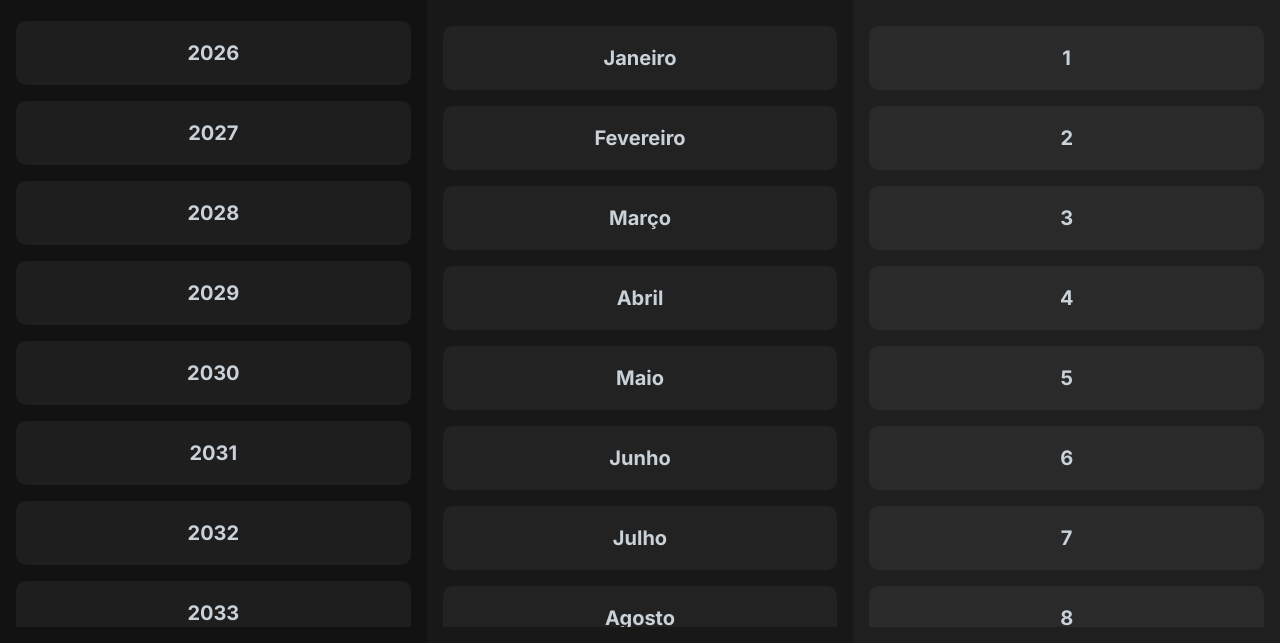
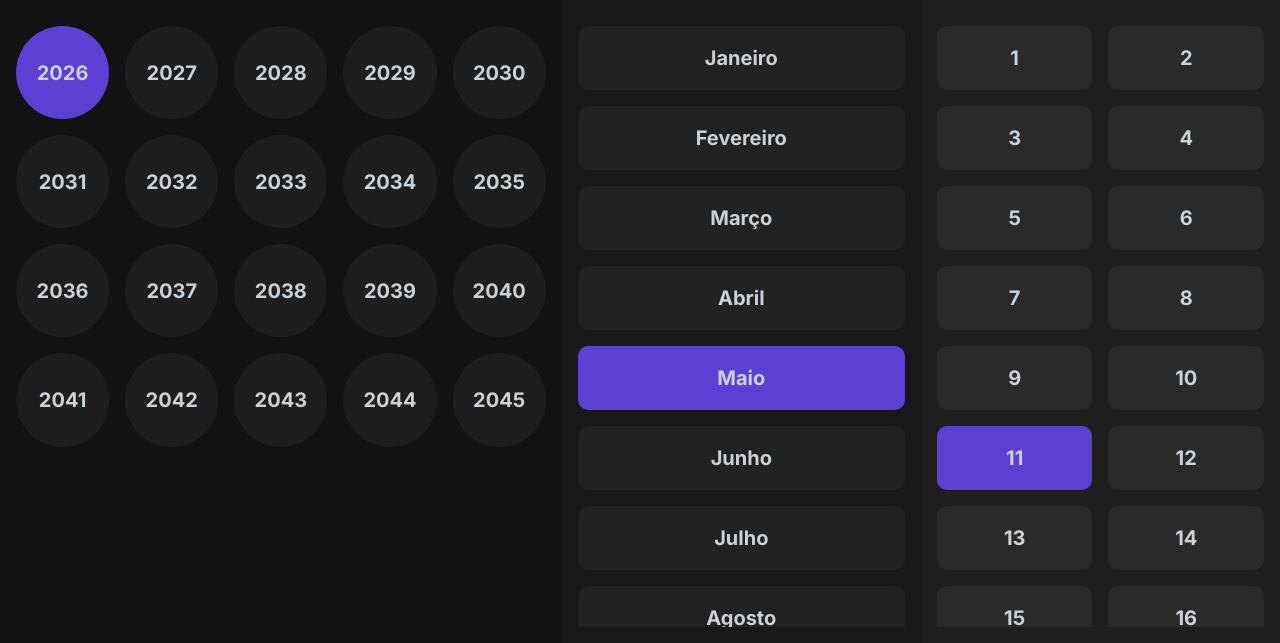
Before and after one commit to HigorMolina/Calend-rio_js, a plain HTML site: page src/index.html in a window 1280 px wide. Shown: the part 157-800 px from the top of the page. Drawn offline with Linux system fonts and the light colour scheme.

Commit message:
feat: adicionei cor quando é a data exata

```diff
--- a/src/js/components/days.js
+++ b/src/js/components/days.js
@@ -1,4 +1,6 @@
 import Dot from "./dot.js";
+
+import { getSecundaryColor } from "../utils/css.variables.js";
 
 export function DaysDots(buttonColor, buttonHover) {
   const panelDays = document.getElementById("panel-dias");
@@ -6,8 +8,8 @@ export function DaysDots(buttonColor, buttonHover) {
   const section = document.createElement("section");
 
   section.style.cssText = `
-    display: flex;
-    flex-direction: column;
+    display: grid;
+    grid-template-columns: repeat(2, 1fr);
     gap: 1em;
     overflow-y: auto;
   `;
@@ -15,8 +17,17 @@ export function DaysDots(buttonColor, buttonHover) {
   // mudar para dinamico
   const date = new Date(5, 2026, 0);
 
+  const actualDay = new Date().getDate();
+
   for (let index = 1; index <= date.getDate(); index++) {
-    const dot = Dot(index, buttonColor, buttonHover);
+    const isActive = index == actualDay;
+
+    const dot = Dot(
+      index,
+      isActive ? getSecundaryColor() : buttonColor,
+      isActive ? buttonColor : buttonHover,
+    );
+
     section.appendChild(dot);
   }
 
--- a/src/js/components/dot.js
+++ b/src/js/components/dot.js
@@ -1,10 +1,10 @@
-export default function Dot(title, buttonColor, hoverColor) {
+export default function Dot(title, buttonColor, hoverColor, circle = false) {
   // TODO: MUDAR PARA BUTTON
   const dot = document.createElement("div");
 
   dot.textContent = title;
 
-  dot.style.cssText = `
+  const baseCss = `
     display: flex;
     background-color: ${buttonColor};
     cursor: pointer;
@@ -17,6 +17,16 @@ export default function Dot(title, buttonColor, hoverColor) {
     transition: all 0.5s;
     `;
 
+  if (circle) {
+    dot.style.cssText = `
+    ${baseCss}
+    border-radius: 100%;
+    aspect-ratio: 1/1;
+    `;
+  } else {
+    dot.style.cssText = baseCss;
+  }
+
   dot.addEventListener("mouseenter", () => {
     dot.style.backgroundColor = hoverColor;
   });
--- a/src/js/components/months.js
+++ b/src/js/components/months.js
@@ -1,4 +1,6 @@
 import { getMonths } from "../features/calendar.js";
+
+import { getSecundaryColor } from "../utils/css.variables.js";
 
 import Dot from "./dot.js";
 
@@ -15,8 +17,16 @@ export function MonthsDots(buttonColor, buttonHover) {
     overflow-y: auto;
   `;
 
-  meses.forEach((el) => {
-    const dot = Dot(el, buttonColor, buttonHover);
+  const actualMonth = new Date().getMonth();
+
+  meses.forEach((el, i) => {
+    const isActive = i == actualMonth;
+
+    const dot = Dot(
+      el,
+      isActive ? getSecundaryColor() : buttonColor,
+      isActive ? buttonColor : buttonHover,
+    );
 
     section.appendChild(dot);
   });
--- a/src/js/components/years.js
+++ b/src/js/components/years.js
@@ -1,3 +1,7 @@
+import { getYears } from "../features/calendar.js";
+
+import { getSecundaryColor } from "../utils/css.variables.js";
+
 import Dot from "./dot.js";
 
 export function YearsDots(buttonColor, buttonHover) {
@@ -6,22 +10,25 @@ export function YearsDots(buttonColor, buttonHover) {
   const section = document.createElement("section");
 
   section.style.cssText = `
-    display: flex;
-    flex-direction: column;
+    display: grid;
+    grid-template-columns: repeat(5, 1fr);
     gap: 1em;
     overflow-y: auto;
   `;
 
-  // Pegandos os proximos 9 anos
+  const years = getYears();
 
-  let years = [];
+  const actualYear = new Date().getFullYear();
 
-  for (let index = 0; index <= 9; index++) {
-    years.push(new Date().getFullYear() + index);
-  }
+  years.forEach((year) => {
+    const isActive = year === actualYear;
 
-  years.forEach((el) => {
-    const dot = Dot(el, buttonColor, buttonHover);
+    const dot = Dot(
+      year,
+      isActive ? getSecundaryColor() : buttonColor,
+      isActive ? buttonColor : buttonHover,
+      true,
+    );
 
     section.appendChild(dot);
   });
--- a/src/js/features/calendar.js
+++ b/src/js/features/calendar.js
@@ -1,4 +1,14 @@
-export function getMonths(year) {
+export function getYears() {
+  let years = [];
+
+  for (let index = 0; index <= 19; index++) {
+    years.push(new Date().getFullYear() + index);
+  }
+
+  return years;
+}
+
+export function getMonths() {
   const meses = [
     "Janeiro",
     "Fevereiro",
@@ -16,3 +26,9 @@ export function getMonths(year) {
 
   return meses;
 }
+
+export function getDays(year, month) {
+  const date = new Date(month, year, 0);
+
+  return date.getDate();
+}
--- /dev/null
+++ b/src/js/utils/css.variables.js
@@ -0,0 +1,9 @@
+const rootStyles = getComputedStyle(document.documentElement);
+
+export function getSecundaryColor() {
+  const secundaryColor = rootStyles
+    .getPropertyValue("--secundary-color")
+    .trim();
+
+  return secundaryColor;
+}
--- a/src/style.css
+++ b/src/style.css
@@ -9,6 +9,10 @@
   font-style: normal;
   font-weight: 700;
   color: #c9d1d9;
+}
+
+:root {
+  --secundary-color: #5d3fd3;
 }
 
 button {
```
